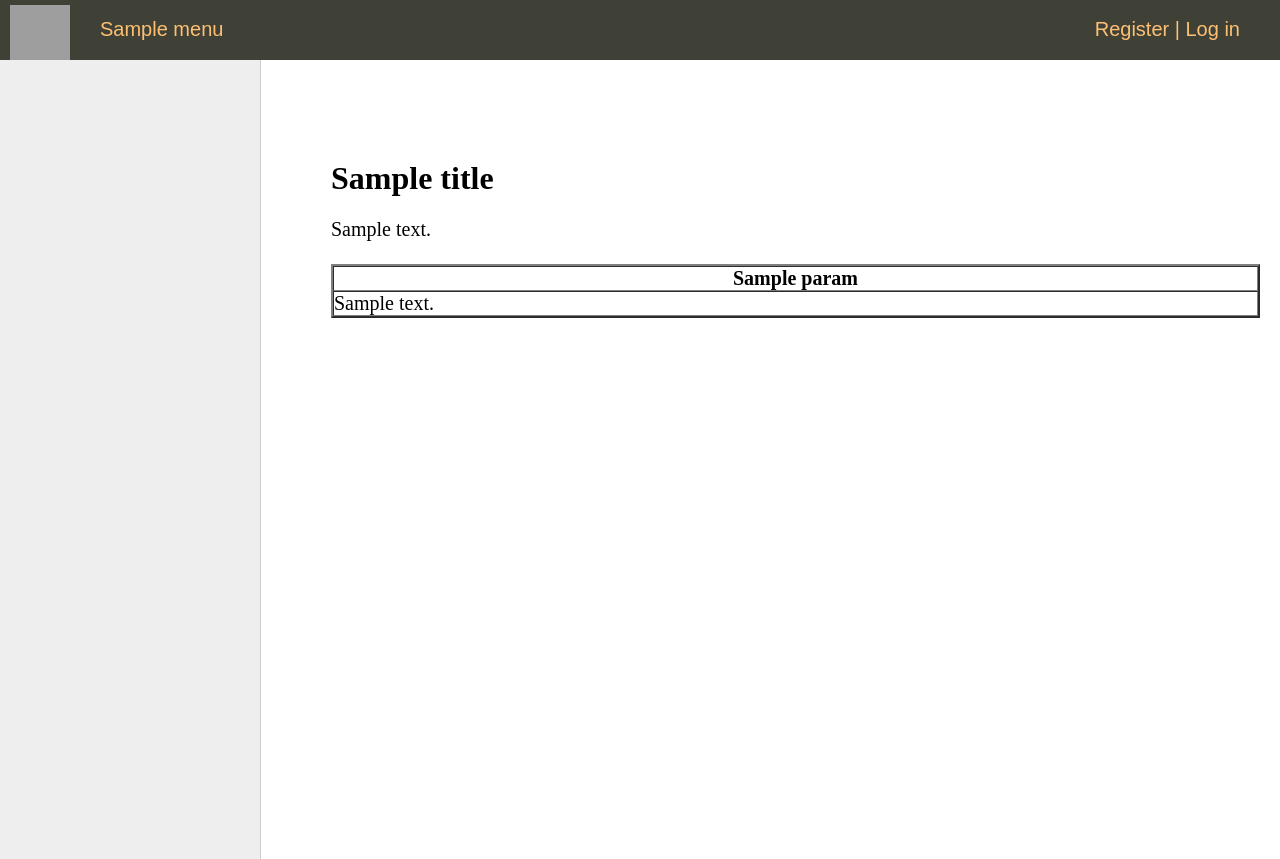
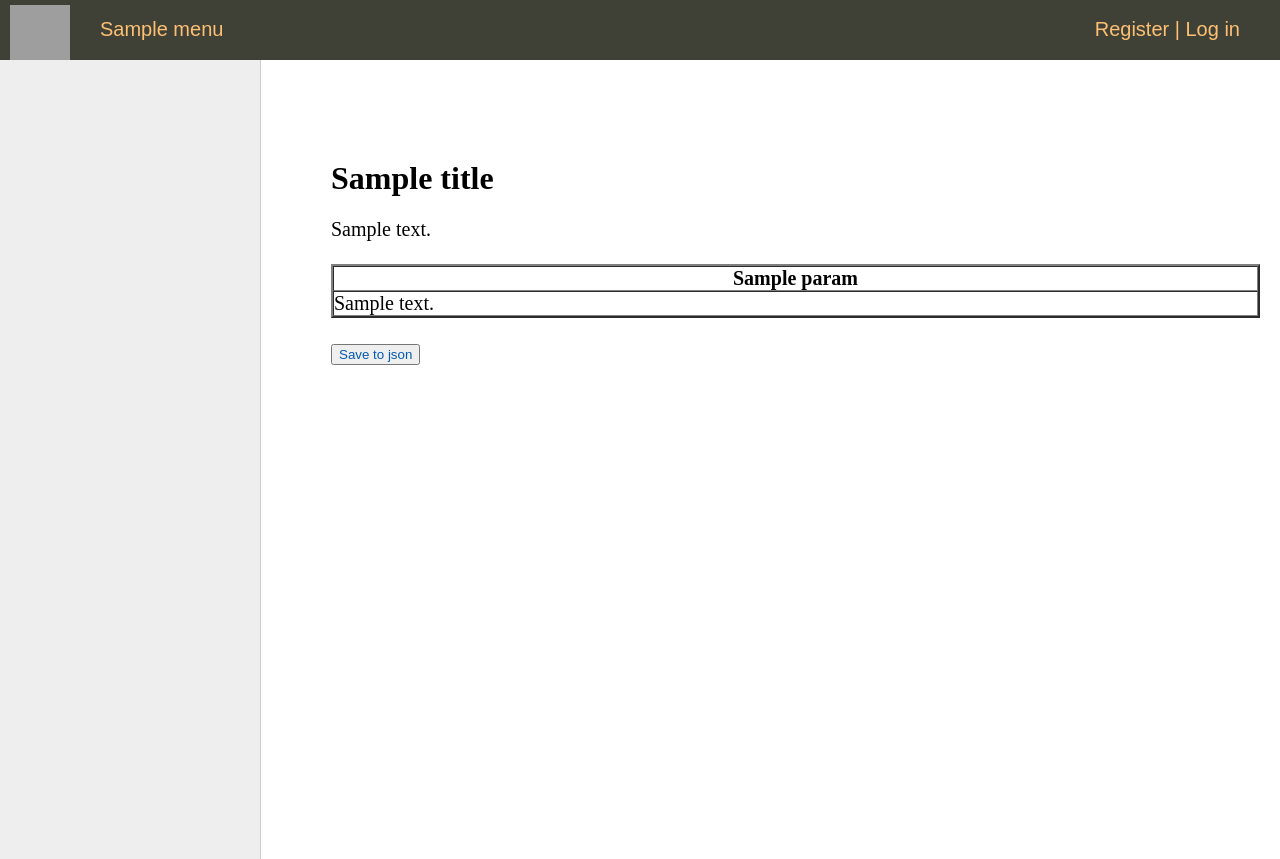
Before and after one commit to anadeg/toxic-comments, a Django app: template toxicity_site/templates/requests_history.html in a window 1280 px wide. Shown: the top 859 px of the page. Run offline with Django 4.2, Linux system fonts and the light colour scheme; the template is opened without the code that fills it: most values are stand-ins (such as "Sample title", 1, 10 or a date in 2020); grey boxes are pictures that could not be loaded.

Commit message:
added save button

```diff
--- a/toxicity_site/templates/requests_history.html
+++ b/toxicity_site/templates/requests_history.html
@@ -21,4 +21,7 @@
             {% endfor %}
         </table>
 
+<br>
+<button><a href="{% url 'save_to_json' %}">Save to json</a></button>
+
 {% endblock %}
```
